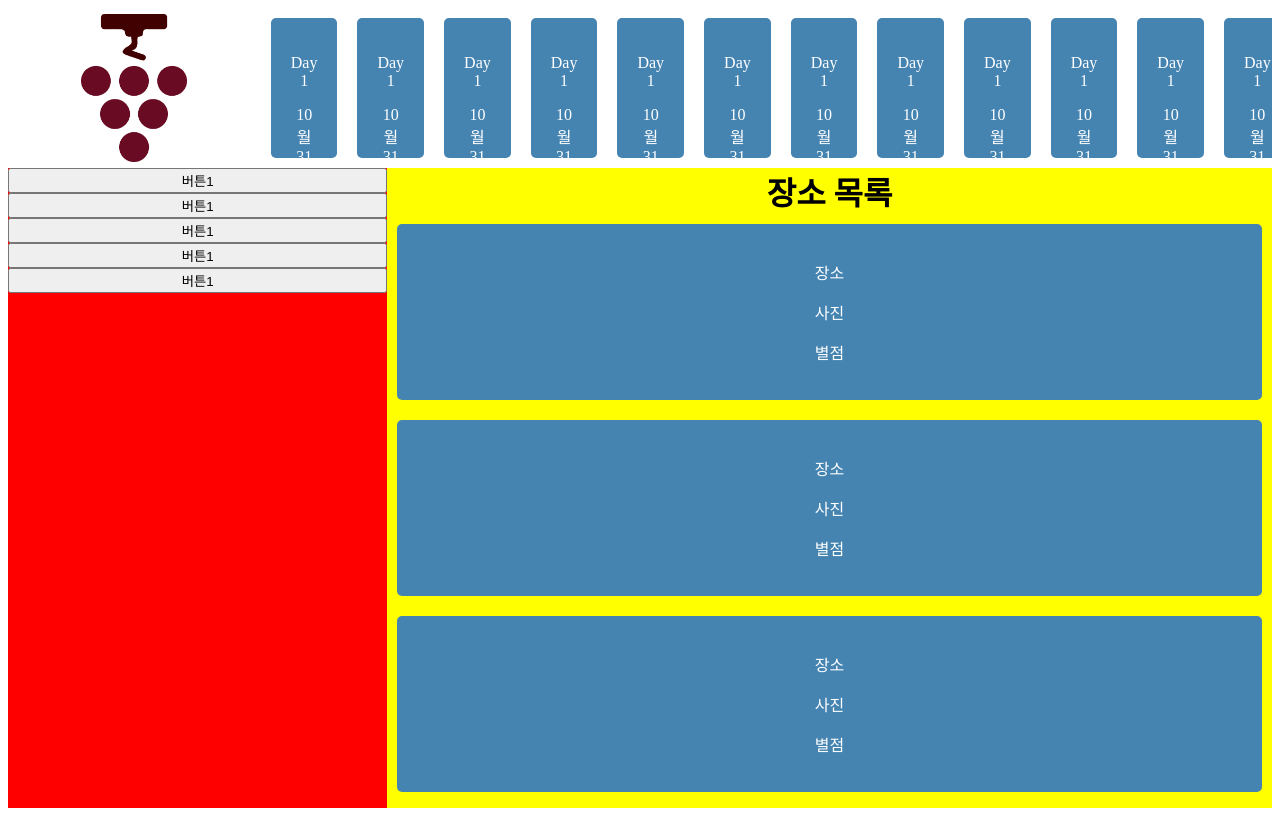
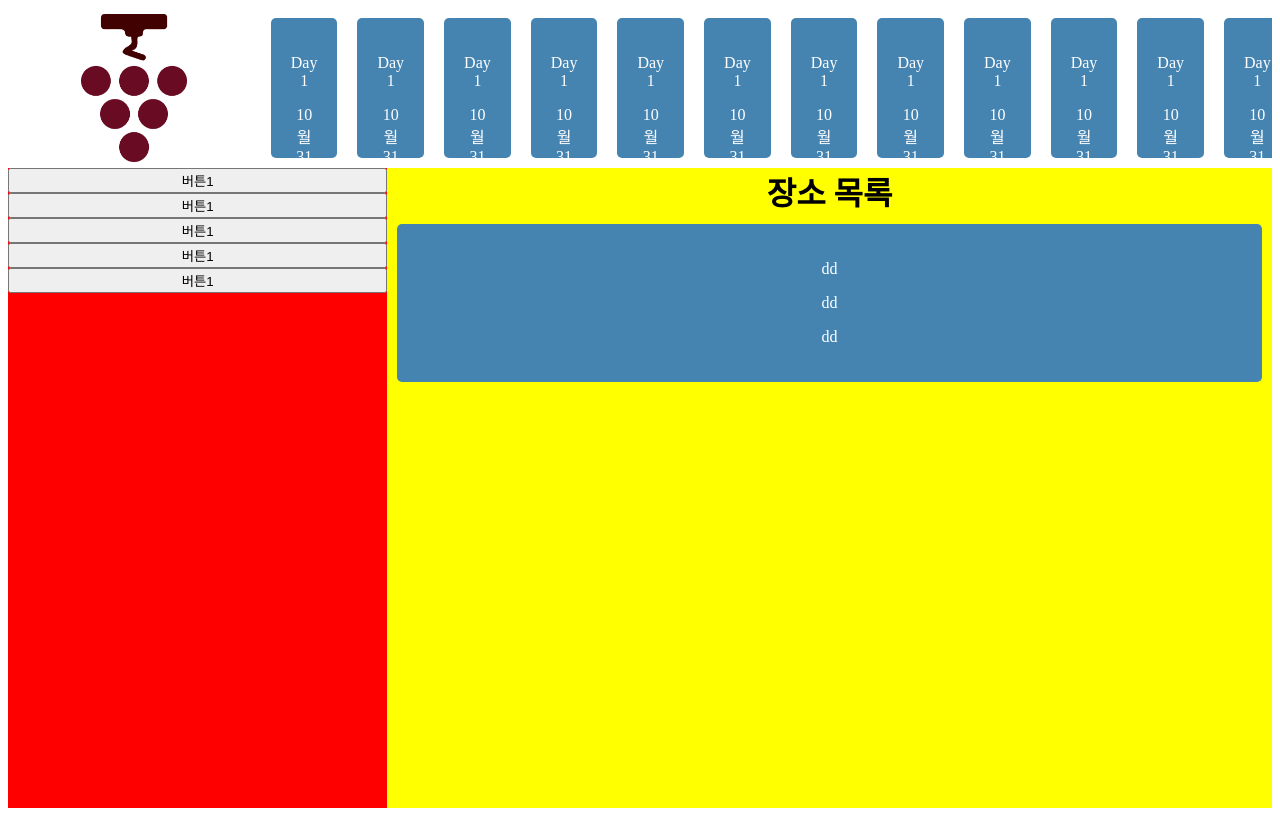
Before and after one commit to DoYonKim/testBed, a React app: page / in a window 1280 px wide. Built offline with nearby package versions, Linux system fonts and the light colour scheme.

Commit message:
apply props

```diff
--- a/src/component/Lower/ContentsListContainer.tsx
+++ b/src/component/Lower/ContentsListContainer.tsx
@@ -6,27 +6,13 @@ const h1Style = {
     margin: "0 auto",
 }
 
+
 class ContentsListContainer extends Component {
     render() {
         return (
             <ContentsList>
                 <h1 style ={h1Style}>장소 목록</h1>
-                <ContentsListItem/>
-                <ContentsListItem/>
-                <ContentsListItem/>
-                <ContentsListItem/>
-                <ContentsListItem/>
-                <ContentsListItem/>
-                <ContentsListItem/>
-                <ContentsListItem/>
-                <ContentsListItem/>
-                <ContentsListItem/>
-                <ContentsListItem/>
-                <ContentsListItem/>
-                <ContentsListItem/>
-                <ContentsListItem/>
-                <ContentsListItem/>
-                <ContentsListItem/>
+                <ContentsListItem locaton = "dd" pics= "dd" comments= "dd"/>
             </ContentsList>
         );
     }
--- a/src/component/Lower/ContentsListItem.tsx
+++ b/src/component/Lower/ContentsListItem.tsx
@@ -1,13 +1,29 @@
-import React, { Component } from 'react';
+import React from 'react';
 import styled from "styled-components";
 
-class ContentsListItem extends Component {
+interface itemProps {
+
+    locaton: string,
+    pics: string,
+    comments: string,
+}
+
+interface itemState {}
+
+
+class ContentsListItem extends React.Component<itemProps, itemState> {
+
     render() {
+
+        const location = this.props.locaton;
+        const pics = this.props.pics;
+        const comments = this.props.comments;
+
         return (
             <Item>
-                <p>장소</p>
-                <p>사진</p>
-                <p>별점</p>
+                <p>{location}</p>
+                <p>{pics}</p>
+                <p>{comments}</p>
             </Item>
         );
     }
```
